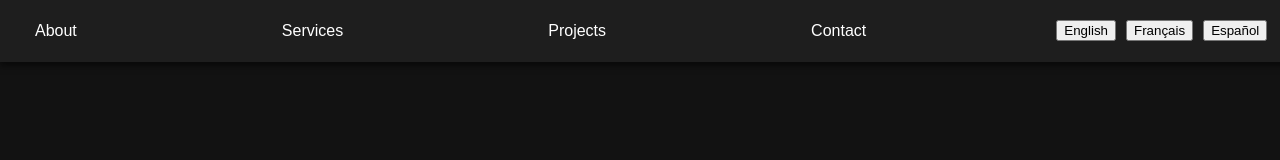
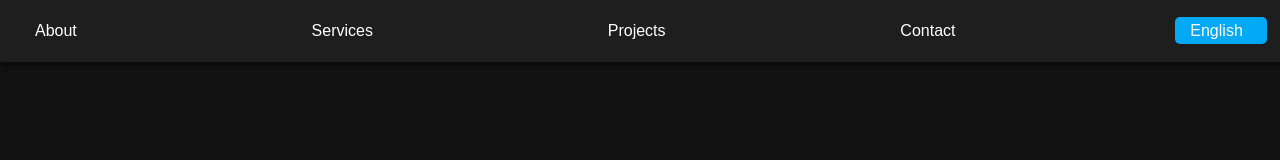
Before and after one commit to IsaacFloresv/my-telecom-project, a plain HTML site: page index.html in a window 1280 px wide. Shown: the top 160 px of the page. Drawn offline with Linux system fonts and the light colour scheme.

Commit message:
Update index.html
Fixer bugs

```diff
--- a/index.html
+++ b/index.html
@@ -15,9 +15,11 @@
       <a href="#projects">Projects</a>
       <a href="#contact">Contact</a>
       <div class="language-selector">
-        <button onclick="changeLanguage('en')">English</button>
-        <button onclick="changeLanguage('fr')">Français</button>
-        <button onclick="changeLanguage('es')">Español</button>
+         <select id="language-switcher" onchange="changeLanguage()">
+                <option value="en">English</option>
+                <option value="fr">Français</option>
+              <option value="es">Español</option>
+         </select>
       </div>
     </nav>
   </header>
@@ -27,6 +29,7 @@
     <h1>Leading the Future of Telecommunications</h1>
     <p>We are experts in delivering cutting-edge technology solutions for businesses and homes. Our services include security cameras, Starlink installations, wireless networks, and more.</p>
   </section>
+
 <!-- Section: Services -->
 <section id="services" class="section">
   <h2>Services</h2>
```
